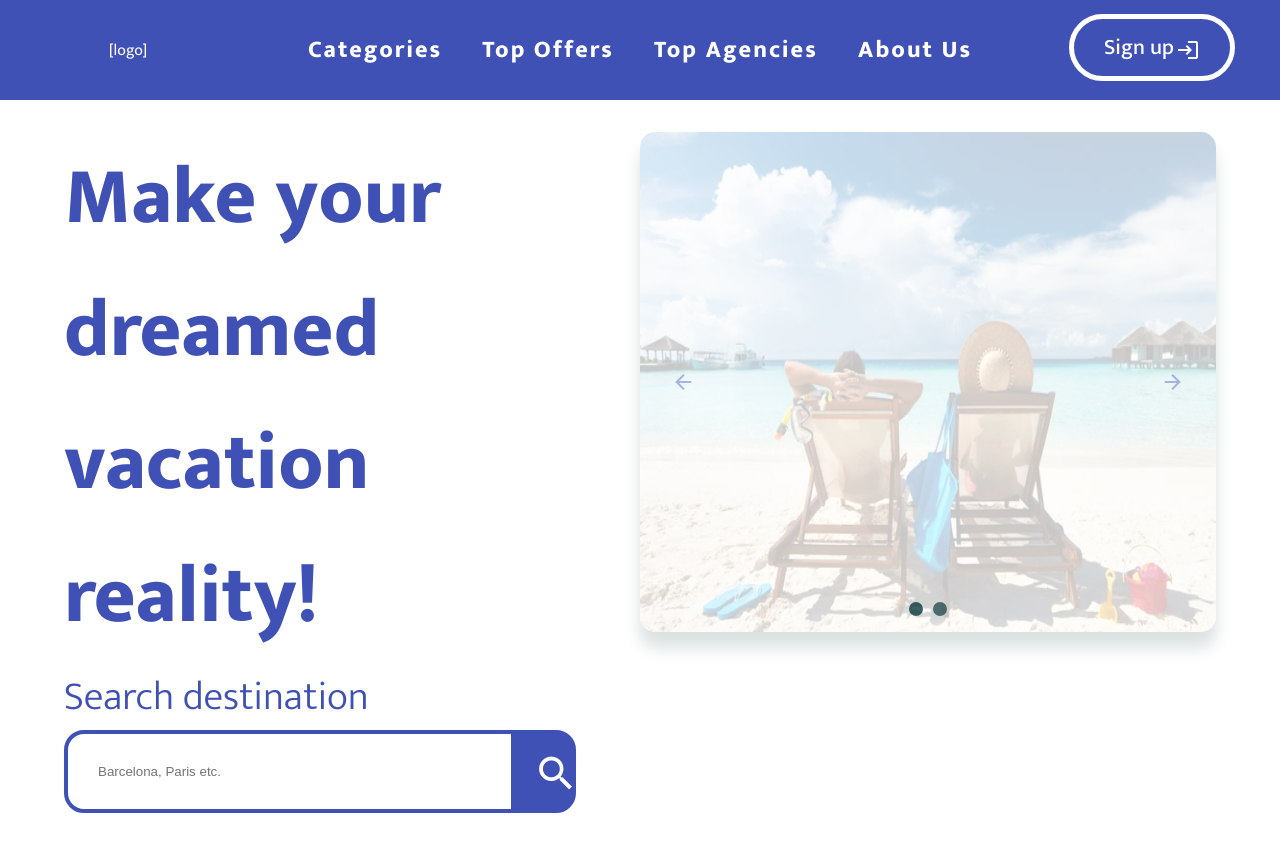
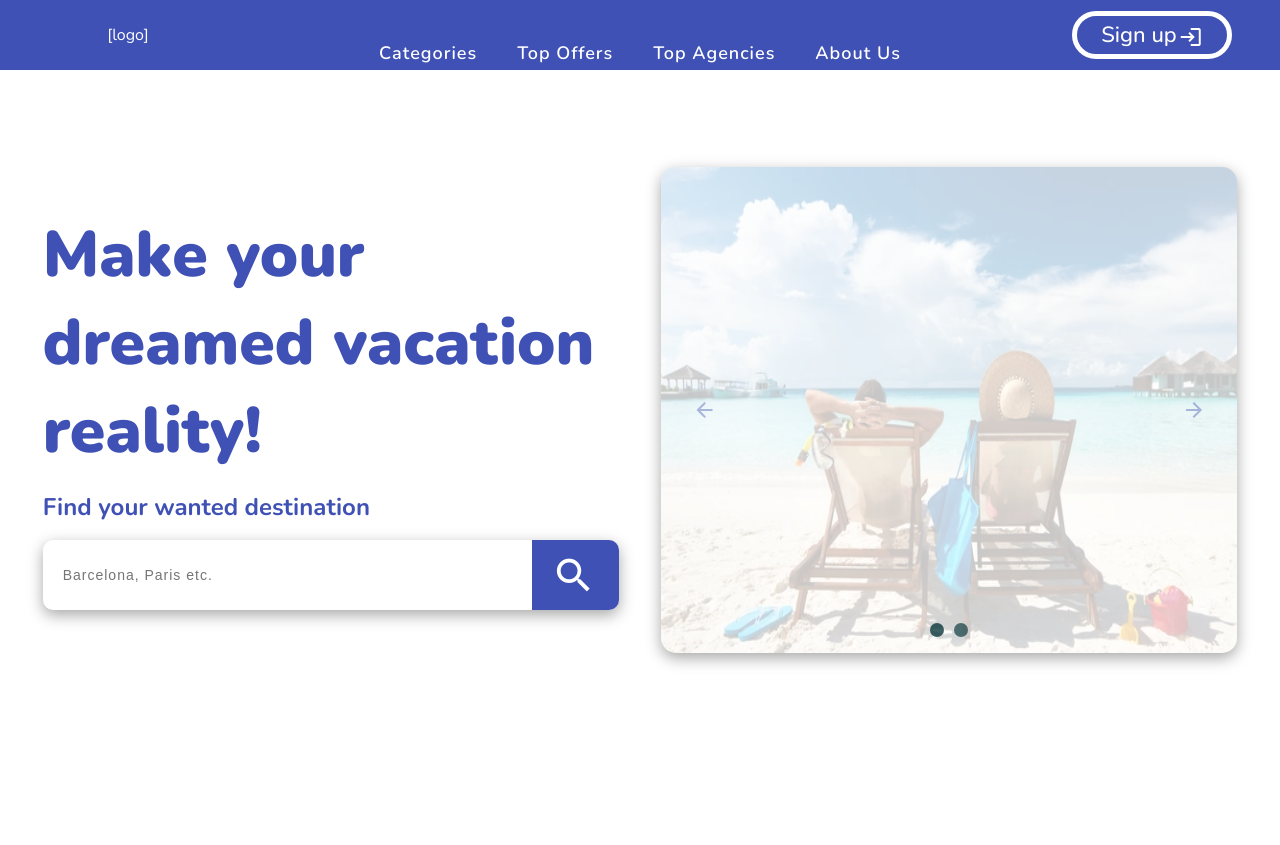
Before and after one commit to pavlinevtimov1998/Vacation-App, an Angular app in the folder vacation-app/: page / in a window 1280 px wide. After the commit the page ends 800 px from the top, so only its background shows below. Built offline with nearby package versions, Linux system fonts and the light colour scheme.

Commit message:
edit styles

```diff
--- a/vacation-app/src/app/app.component.html
+++ b/vacation-app/src/app/app.component.html
@@ -2,9 +2,5 @@
   <app-header></app-header>
 </header>
 <main>
-<section>
   <app-carousel></app-carousel>
-</section>
-
-
 </main>
--- a/vacation-app/src/app/core/carousel/carousel.component.css
+++ b/vacation-app/src/app/core/carousel/carousel.component.css
@@ -1,23 +1,25 @@
 .wraper {
   width: 100%;
-  padding: 32px 0;
+  height: 540px;
+  margin: 70px 0;
   display: flex;
+  align-content: center;
+  align-items: center;
   justify-content: space-evenly;
 }
 
 .carousel-container {
   position: relative;
-  width: 45%;
-  height: 500px;
+  width: 40%;
+  height: 90%;
   display: flex;
   justify-content: center;
   border-radius: 15px;
-  box-shadow: 0 16px 16px #dce1e1;
+  box-shadow: rgb(0 0 0 / 35%) 0px 5px 15px;
 }
 
 .img-container {
   display: none;
-  width: 70%;
 }
 
 .img-container img {
@@ -30,7 +32,7 @@
 .img-container.image-active {
   display: block;
   width: 100%;
-  height: 500px;
+  height: 100%;
 }
 
 .carousel-dot-container {
@@ -103,51 +105,72 @@
 }
 
 .search-destination {
-  width: 40%;
+  width: 35%;
+  height: 80%;
   display: flex;
   flex-direction: column;
-  justify-content: space-between;
+  justify-content: space-evenly;
 }
 
 .title {
-  font-size: 5em;
-  font-weight: 800;
+  font-size: 4em;
+  font-weight: 900;
 }
 
-.subtitle {
-  font-size: 2.5em;
-  font-weight: 100;
+.form-container,
+.title-container,
+.subtitle-container {
+  width: 100%;
 }
 
 .search-form {
   display: flex;
-  align-items: center;
+  box-shadow: rgb(0 0 0 / 35%) 0px 5px 15px;
+  border-radius: 10px;
+  height: 70px;
 }
 
 .search-form input {
-  width: 88%;
-  border: 4px solid #3f51b5;
+  width: 85%;
   border-radius: 20px 0 0 20px;
-  padding: 30px;
+  height: 100%;
+  padding-left: 20px;
+  font-size: 14px;
+  letter-spacing: 1px;
 }
 
 .btn-search {
   background-color: #3f51b5;
   height: 100%;
-  width: 12%;
-  border-radius: 0 20px 20px 0;
-  border: 3px solid #3f51b5;
+  width: 15%;
+  border-radius: 0 10px 10px 0;
   color: #fff;
   display: flex;
   align-items: center;
+  transition: all 0.3s ease;
+}
+
+.btn-search:hover {
+  background-color: #26337c;
+  cursor: pointer;
 }
 
 .btn-search mat-icon {
   overflow: unset;
   font-size: 45px;
-  margin: 0 0 18px 16px;
+  margin: 0 0 23% 22%;
 }
 
 .flex {
-    flex: 1;
+  flex: 1;
 }
+
+@media screen and (max-width: 1425px) {
+  .carousel-container {
+    width: 45%;
+  }
+
+  .search-destination {
+    width: 45%;
+  }
+}
--- a/vacation-app/src/app/core/carousel/carousel.component.html
+++ b/vacation-app/src/app/core/carousel/carousel.component.html
@@ -1,14 +1,23 @@
 <section class="wraper">
   <div class="search-destination">
+    <div class="title-container">
       <h1 class="title">Make your dreamed vacation reality!</h1>
-    <div class="flex"></div>
-    <h2 class="subtitle">Search destination</h2>
+    </div>
+    <div class="subtitle-container">
+      <h2 class="subtitle">Find your wanted destination</h2>
+    </div>
+    <div class="form-container">
       <form class="search-form">
-      <input type="search" placeholder="Barcelona, Paris etc." name="search" />
+        <input
+          type="search"
+          placeholder="Barcelona, Paris etc."
+          name="search"
+        />
         <button class="btn-search">
           <mat-icon>search</mat-icon>
         </button>
       </form>
+    </div>
   </div>
 
   <div class="carousel-container">
--- a/vacation-app/src/app/core/header/header.component.css
+++ b/vacation-app/src/app/core/header/header.component.css
@@ -17,12 +17,12 @@
 
 .categories {
   width: 60%;
+  align-items: flex-end;
+  padding-bottom: 5px;
 }
 
 .links {
   align-items: center;
-  padding: unset;
-  margin: unset;
   gap: 40px;
 }
 
@@ -32,9 +32,9 @@
 }
 
 .links a {
-  font-size: 24px;
-  letter-spacing: 2px;
-  font-weight: 800;
+  font-size: 18px;
+  letter-spacing: 1px;
+  font-weight: 600;
   transition: all 0.4s ease;
 }
 
@@ -45,14 +45,13 @@
 
 .sign-up {
   height: 100%;
-  padding-bottom: 5px;
 }
 
 .btn {
   display: flex;
   border: 5px solid white;
   border-radius: 50px;
-  padding: 10px 30px;
+  padding: 4px 24px;
   align-items: center;
   gap: 2px;
   transition: all 0.4s ease;
--- a/vacation-app/src/index.html
+++ b/vacation-app/src/index.html
@@ -12,7 +12,7 @@
       rel="stylesheet"
     />
     <link
-      href="https://fonts.googleapis.com/css2?family=Mukta:wght@300;400;500;600;700;800&display=swap"
+      href="https://fonts.googleapis.com/css2?family=Nunito:wght@200;300;400;500;600;700;800;900;1000&display=swap"
       rel="stylesheet"
     />
   </head>
--- a/vacation-app/src/styles.css
+++ b/vacation-app/src/styles.css
@@ -17,7 +17,7 @@ body {
 
 body {
   margin: 0;
-  font-family: "Mukta", sans-serif;
+  font-family: "Nunito", sans-serif;
   background-color: #fff;
 }
 
@@ -38,7 +38,11 @@ textarea:focus {
   outline: none;
 }
 
+input[type="search"]::-webkit-search-cancel-button {
+  display: none;
+}
+
 #header {
-  height: 100px;
+  height: 70px;
   background-color: #3f51b5;
 }
```
Lines whose indentation alone changed are shown as unchanged.
